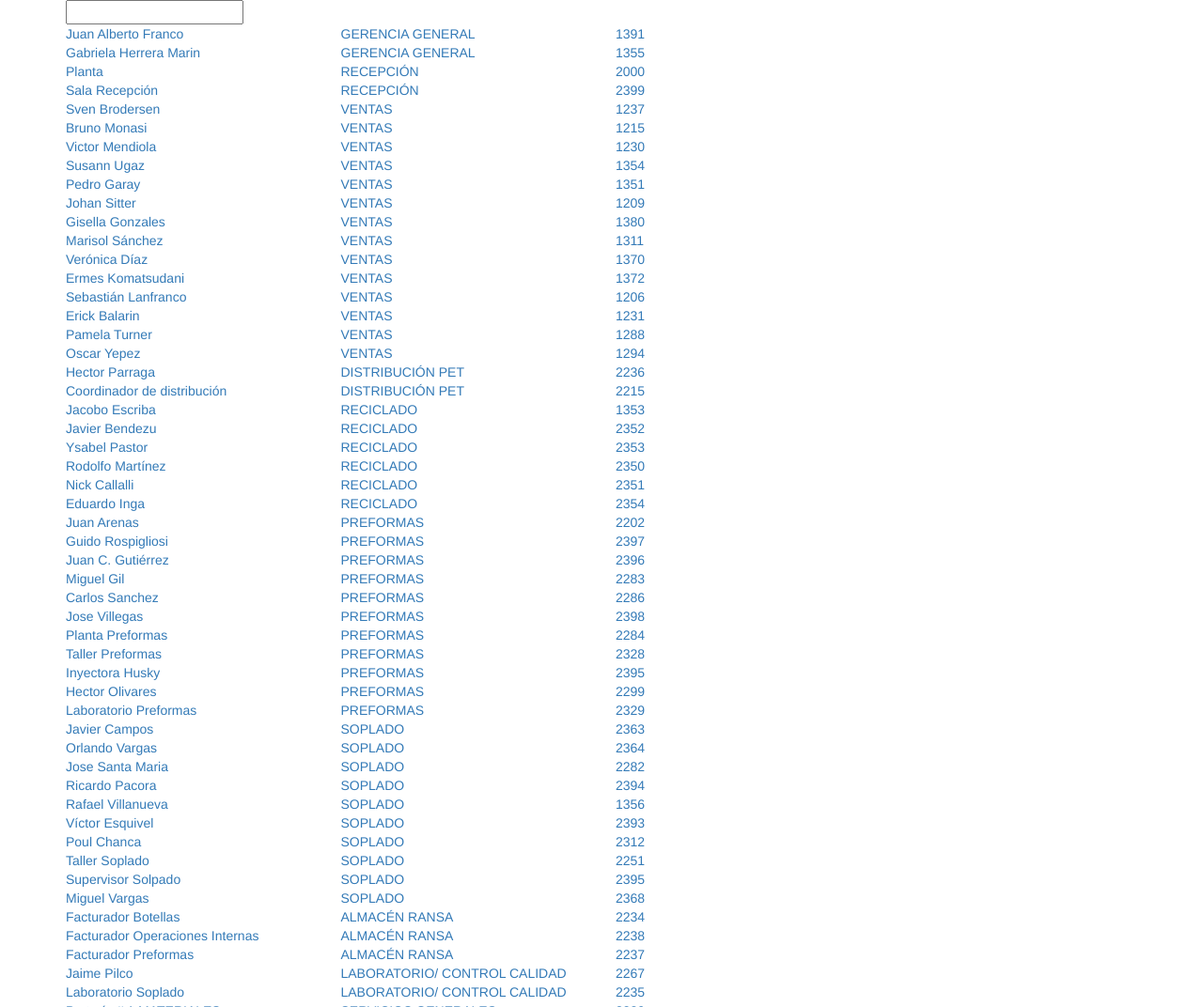
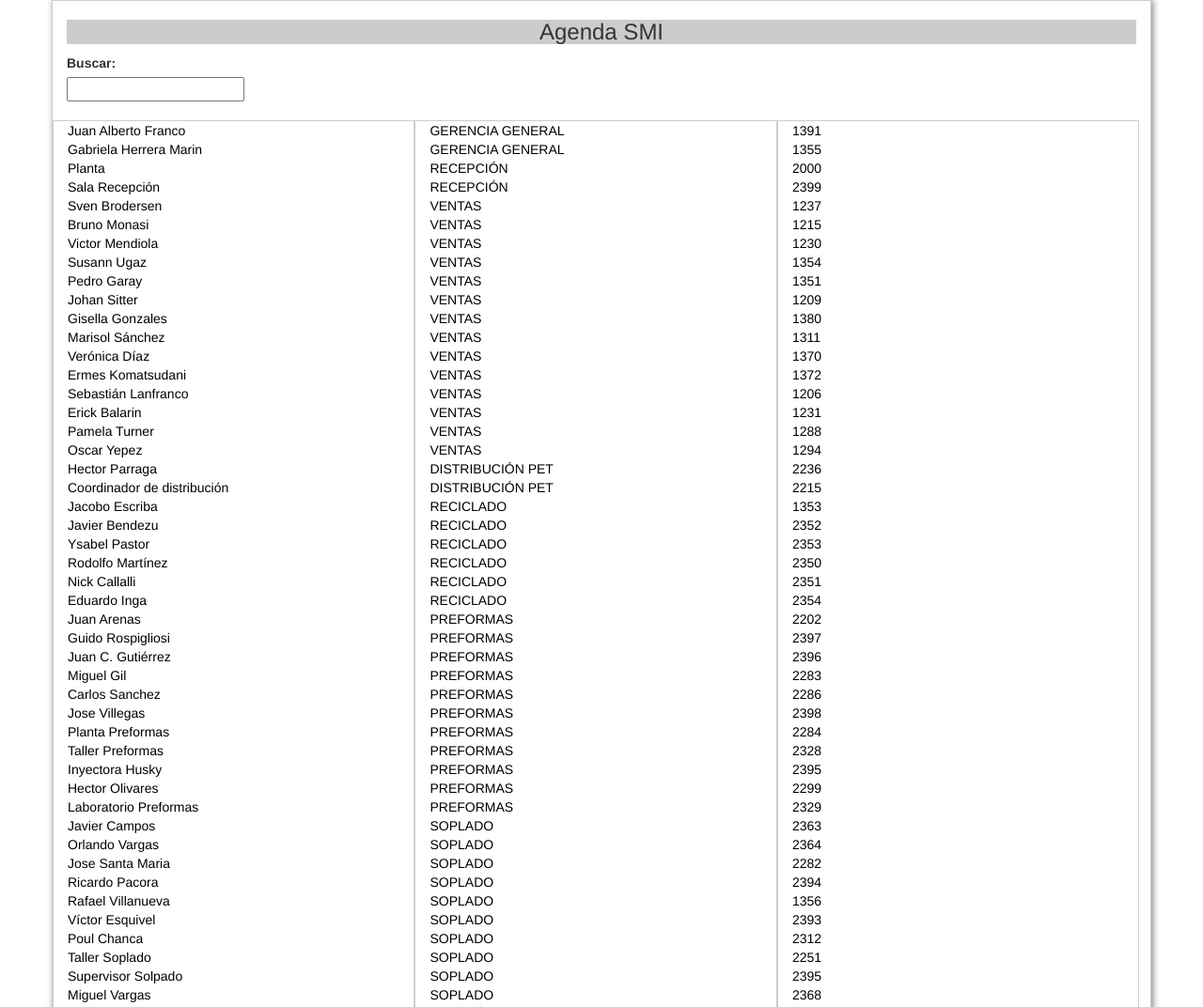
Before and after one commit to Intranet-SMI/Directorio, a plain HTML site: page index.html in a window 1280 px wide. Shown: the top 1072 px of the page at 94% size. Drawn offline with nearby package versions, Linux system fonts and the light colour scheme.

Commit message:
V4-Listado y filtrado de agenda correcro

```diff
--- a/codigo.js
+++ b/codigo.js
@@ -625,9 +625,6 @@
 	 	document.getElementById("area").innerHTML=htmlarea;
 	 	document.getElementById("anexo").innerHTML=htmlanexo;
 
-
-	 	document.getElementById("siguiente").style.display="block";
-	 	//document.getElementById("anterior").style.display="block";
 	 }
 
 	 function filtrar(){
@@ -656,18 +653,5 @@
 	 	document.getElementById("area").innerHTML=htmlareaFiltro;
 	 	document.getElementById("anexo").innerHTML=htmlanexoFiltro;
 
-	 	if (nombreFiltro.length>lineas) {
-	 		document.getElementById("siguiente").style.display="block";
-	 	}
-	 	else {
-	 		document.getElementById("siguiente").style.display="none";
-	 	}
-
-	 	if (nombreFiltro.length>lineas) {
-	 		document.getElementById("anterior").style.display="block";
-	 	}
-	 	else {
-	 		document.getElementById("anterior").style.display="none";
-	 	}
 
 	 }
--- /dev/null
+++ b/estilo.css
@@ -0,0 +1,29 @@
+body{
+	margin: 0;
+}
+
+#titulo {
+	background-color: #ccc;
+	font-size: 15px;
+	text-align: center;
+}
+
+#panel {
+	border: solid 1px #CCC;
+	box-shadow : 2px 0px 7px 0px rgba(0,0,0,0.47);
+}
+
+.col-sm-4{
+	width: 33%;
+}
+
+#nombre , #area , #anexo {
+	border: 1px solid #ccc;
+}
+
+#nombre a, #area a, #anexo a{
+
+	color: #000;
+	font-size: 14px;
+
+}
--- a/index.html
+++ b/index.html
@@ -7,24 +7,32 @@
     <title>Agenda</title>
 
     <link href="css/bootstrap.min.css" rel="stylesheet">
+    <link href="estilo.css" rel="stylesheet">
 
   </head>
   <body>
-    <div class="container" >
+    <div id="panel" class="container" >
+      <div id="titulo">
+        <h3>Agenda SMI</h3>
+      </div>
+      <label>Buscar:</label>
+      </br>
       <input id="botonBuscar" type="text" onkeyup="filtrar()">
+      </br>
+      </br>
+
+
       	<div  id="ventana" class="row">
-    		  <div id="nombre" class="col-sm-3">
+      		  <div id="nombre" class="col-sm-4">
 
           	</div>
-          <div id="area" class="col-sm-3">
+            <div id="area" class="col-sm-4">
 
           	</div>
-          <div id="anexo" class="col-sm-2">
+            <div id="anexo" class="col-sm-4">
 
           	</div>
        	</div>
-      <input type="submit" value="siguiente" id="siguiente" style="display:none" >
-      <input type="submit" value="anterior" id="anterior" style="display:none">
     </div>
     <script src="js/bootstrap.min.js"></script>
     <script src="https://ajax.googleapis.com/ajax/libs/jquery/1.11.3/jquery.min.js"></script>
```
Lines whose indentation alone changed are shown as unchanged.
